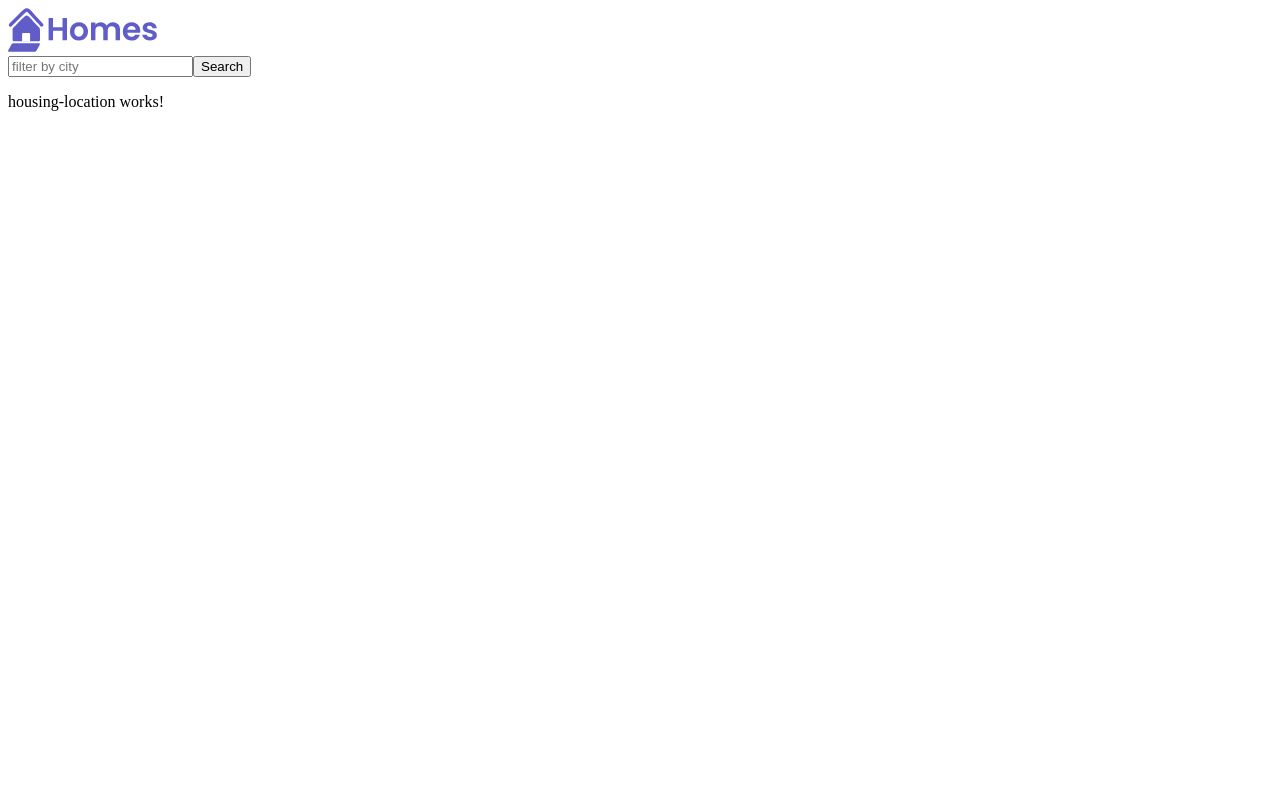
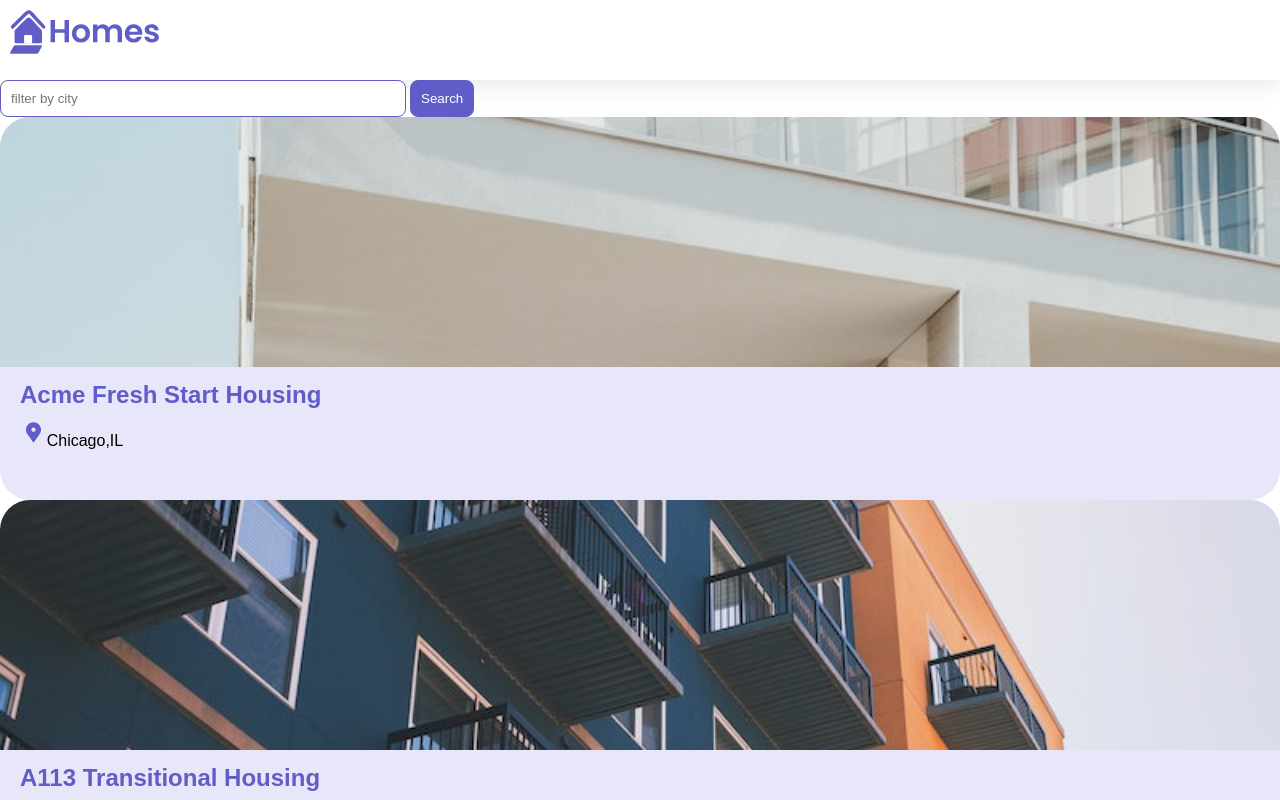
Before and after one commit to TiegoOuedraogo/angular_home, an Angular app: page / in a window 1280 px wide. Shown: the top 800 px of the page. Built offline with nearby package versions, Linux system fonts and the light colour scheme.

Commit message:
data binding, angular interpolation and angular syntax implemented

```diff
--- a/src/app/app.component.css
+++ b/src/app/app.component.css
@@ -0,0 +1,12 @@
+:host {
+  --content-padding: 10px;
+}
+header {
+  display: block;
+  height: 60px;
+  padding: var(--content-padding);
+  box-shadow: 0px 5px 25px var(--shadow-color);
+}
+.content {
+  padding: var(--content-padding);
+}
--- a/src/app/home/home.component.css
+++ b/src/app/home/home.component.css
@@ -0,0 +1,40 @@
+.results {
+  display: grid;
+  column-gap: 14px;
+  row-gap: 14px;
+  grid-template-columns: repeat(auto-fill, minmax(400px, 400px));
+  margin-top: 50px;
+  justify-content: space-around;
+}
+
+input[type="text"] {
+  border: solid 1px var(--primary-color);
+  padding: 10px;
+  border-radius: 8px;
+  margin-right: 4px;
+  display: inline-block;
+  width: 30%;
+}
+
+button {
+  padding: 10px;
+  border: solid 1px var(--primary-color);
+  background: var(--primary-color);
+  color: white;
+  border-radius: 8px;
+}
+
+@media (min-width: 500px) and (max-width: 768px) {
+  .results {
+    grid-template-columns: repeat(2, 1fr);
+  }
+  input[type="text"] {
+    width: 70%;
+  }
+}
+
+@media (max-width: 499px) {
+  .results {
+    grid-template-columns: 1fr;
+  }
+}
--- a/src/app/home/home.component.ts
+++ b/src/app/home/home.component.ts
@@ -1,6 +1,7 @@
 import { Component } from '@angular/core';
 import { CommonModule } from '@angular/common';
 import {HousingLocationComponent} from "../housing-location/housing-location.component";
+import {Housinglocation} from "../housinglocation";
 
 @Component({
   selector: 'app-home',
@@ -14,11 +15,120 @@ import {HousingLocationComponent} from "../housing-location/housing-location.com
     </form>
   </section>
   <section class="result">
-    <app-housing-location></app-housing-location>
+<!--This is an angular syntax template
+    it creates a template variable called housingLocation
+    which represent an entry point from the housingLocation list
+
+    passing the data
+     [housingLocation]="housingLocation"
+    -->
+    <app-housing-location *ngFor="let housingLocation of hosingLocationList" [housingLocation]="housingLocation" ></app-housing-location>
   </section>
   `,
   styleUrls: ['./home.component.css']
 })
 export class HomeComponent {
+  hosingLocationList: Housinglocation []=[
+    {
+      id: 0,
+      name: 'Acme Fresh Start Housing',
+      city: 'Chicago',
+      state: 'IL',
+      photo: '/assets/bernard-hermant-CLKGGwIBTaY-unsplash.jpg',
+      availableUnits: 4,
+      wifi: true,
+      laundry: true
+    },
+    {
+      id: 1,
+      name: 'A113 Transitional Housing',
+      city: 'Santa Monica',
+      state: 'CA',
+      photo: '/assets/brandon-griggs-wR11KBaB86U-unsplash.jpg',
+      availableUnits: 0,
+      wifi: false,
+      laundry: true
+    },
+    {
+      id: 2,
+      name: 'Warm Beds Housing Support',
+      city: 'Juneau',
+      state: 'AK',
+      photo: '/assets/i-do-nothing-but-love-lAyXdl1-Wmc-unsplash.jpg',
+      availableUnits: 1,
+      wifi: false,
+      laundry: false
+    },
+    {
+      id: 3,
+      name: 'Homesteady Housing',
+      city: 'Chicago',
+      state: 'IL',
+      photo: '/assets/ian-macdonald-W8z6aiwfi1E-unsplash.jpg',
+      availableUnits: 1,
+      wifi: true,
+      laundry: false
+    },
+    {
+      id: 4,
+      name: 'Happy Homes Group',
+      city: 'Gary',
+      state: 'IN',
+      photo: '/assets/krzysztof-hepner-978RAXoXnH4-unsplash.jpg',
+      availableUnits: 1,
+      wifi: true,
+      laundry: false
+    },
+    {
+      id: 5,
+      name: 'Hopeful Apartment Group',
+      city: 'Oakland',
+      state: 'CA',
+      photo: '/assets/r-architecture-JvQ0Q5IkeMM-unsplash.jpg',
+      availableUnits: 2,
+      wifi: true,
+      laundry: true
+    },
+    {
+      id: 6,
+      name: 'Seriously Safe Towns',
+      city: 'Oakland',
+      state: 'CA',
+      photo: '/assets/phil-hearing-IYfp2Ixe9nM-unsplash.jpg',
+      availableUnits: 5,
+      wifi: true,
+      laundry: true
+    },
+    {
+      id: 7,
+      name: 'Hopeful Housing Solutions',
+      city: 'Oakland',
+      state: 'CA',
+      photo: '/assets/r-architecture-GGupkreKwxA-unsplash.jpg',
+      availableUnits: 2,
+      wifi: true,
+      laundry: true
+    },
+    {
+      id: 8,
+      name: 'Seriously Safe Towns',
+      city: 'Oakland',
+      state: 'CA',
+      photo: '/assets/saru-robert-9rP3mxf8qWI-unsplash.jpg',
+      availableUnits: 10,
+      wifi: false,
+      laundry: false
+    },
+    {
+      id: 9,
+      name: 'Capital Safe Towns',
+      city: 'Portland',
+      state: 'OR',
+      photo: '/assets/webaliser-_TPTXZd9mOo-unsplash.jpg',
+      availableUnits: 6,
+      wifi: true,
+      laundry: true
+    }
+  ];
 
 }
--- a/src/app/housing-location/housing-location.component.css
+++ b/src/app/housing-location/housing-location.component.css
@@ -0,0 +1,31 @@
+.listing {
+  background: var(--accent-color);
+  border-radius: 30px;
+  padding-bottom: 30px;
+}
+.listing-heading {
+  color: var(--primary-color);
+  padding: 10px 20px 0 20px;
+}
+.listing-photo {
+  height: 250px;
+  width: 100%;
+  object-fit: cover;
+  border-radius: 30px 30px 0 0;
+}
+.listing-location {
+  padding: 10px 20px 20px 20px;
+}
+.listing-location::before {
+  content: url("/assets/location-pin.svg") / "";
+}
+
+section.listing a {
+  padding-left: 20px;
+  text-decoration: none;
+  color: var(--primary-color);
+}
+section.listing a::after {
+  content: "\203A";
+  margin-left: 5px;
+}
--- a/src/app/housing-location/housing-location.component.ts
+++ b/src/app/housing-location/housing-location.component.ts
@@ -1,17 +1,29 @@
-import { Component } from '@angular/core';
-import { CommonModule } from '@angular/common';
+import { Component, Input } from '@angular/core';
+import {CommonModule, NgOptimizedImage} from '@angular/common';
+import {Housinglocation} from "../housinglocation";
 
 @Component({
   selector: 'app-housing-location',
   standalone: true,
   imports: [CommonModule],
   template: `
-    <p>
-      housing-location works!
-    </p>
+    <section class="listing">
+      <!--[src] is the property binding.
+           which tells angular the the value in
+           quote is an actual propertyt from the component class.
+
+           the double curly braces is the angular interpolation of
+
+           -->
+      <img class="listing-photo" [src]="housingLocation.photo" alt="Exterior photo of {{housingLocation.name}}">
+      <h2 class="listing-heading">{{housingLocation.name}}</h2>
+      <p class="listing-location">{{housingLocation.city}},{{housingLocation.state}}</p>
+    </section>
   `,
   styleUrls: ['./housing-location.component.css']
 })
 export class HousingLocationComponent {
+//   input Decorator
+  @Input() housingLocation!: Housinglocation;
 
 }
--- /dev/null
+++ b/src/app/housinglocation.ts
@@ -0,0 +1,10 @@
+export interface Housinglocation {
+  id: number,
+  name: string,
+  city: string,
+  state: string,
+  photo: string,
+  availableUnits: number,
+  wifi: boolean,
+  laundry: boolean,
+}
--- a/src/styles.css
+++ b/src/styles.css
@@ -1 +1,22 @@
-/* You can add global styles to this file, and also import other style files */
+* {
+  margin: 0;
+  padding: 0;
+}
+
+body {
+  font-family: 'Be Vietnam Pro', sans-serif;
+}
+:root {
+  --primary-color: #605DC8;
+  --secondary-color: #8B89E6;
+  --accent-color: #e8e7fa;
+  --shadow-color: #E8E8E8;
+}
+
+button.primary {
+  padding: 10px;
+  border: solid 1px var(--primary-color);
+  background: var(--primary-color);
+  color: white;
+  border-radius: 8px;
+}
```
